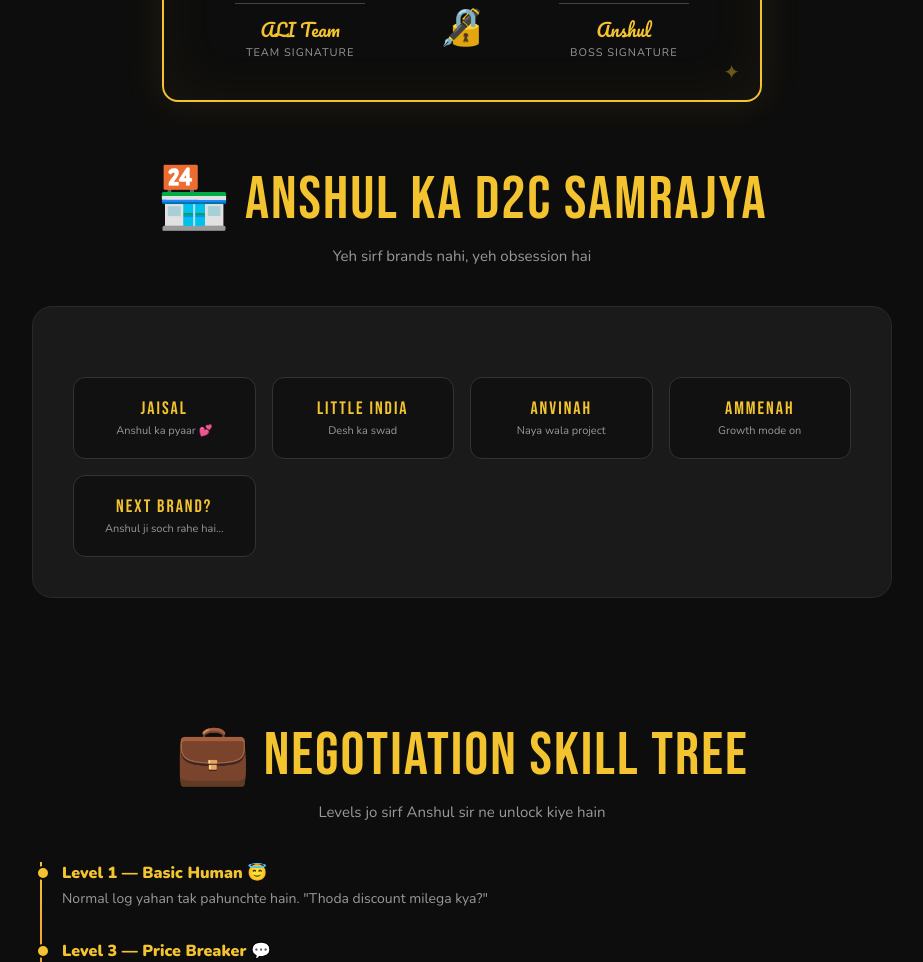
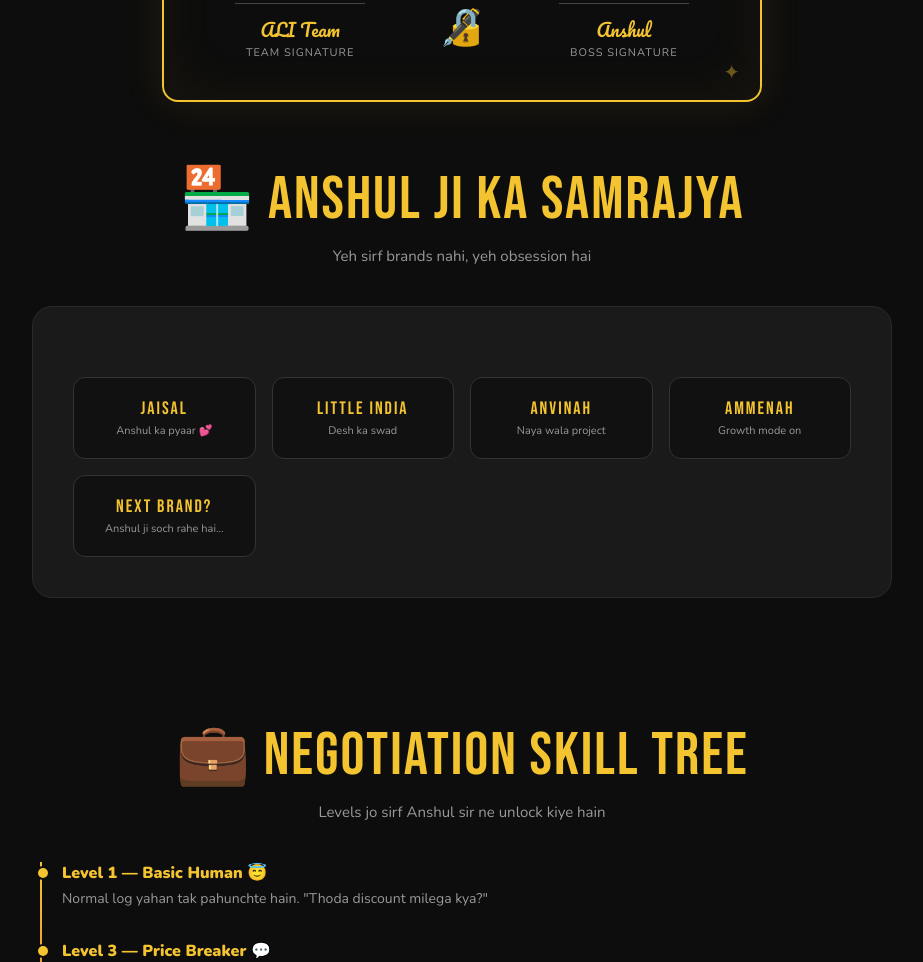
Before and after one commit to Nighthacker22/anshul_ji_ka_bday, a plain HTML site: page index.html in a window 1280 px wide. Shown: the part 2955-3917 px from the top of the page, without its empty margins (178-1101 px from the left). Drawn offline with nearby package versions, Linux system fonts and the light colour scheme.

Commit message:
Update index.html

```diff
--- a/index.html
+++ b/index.html
@@ -617,7 +617,7 @@
 
 <!-- BRANDS SECTION -->
 <div style="max-width:900px; margin: 0 auto 60px; padding: 0 20px;">
-  <div class="section-title reveal">🏪 Anshul ka D2C Samrajya</div>
+  <div class="section-title reveal">🏪 Anshul ji ka Samrajya</div>
   <p class="section-sub reveal">Yeh sirf brands nahi, yeh obsession hai</p>
   <div class="brands-section reveal">
     <div class="brands-grid">
```
